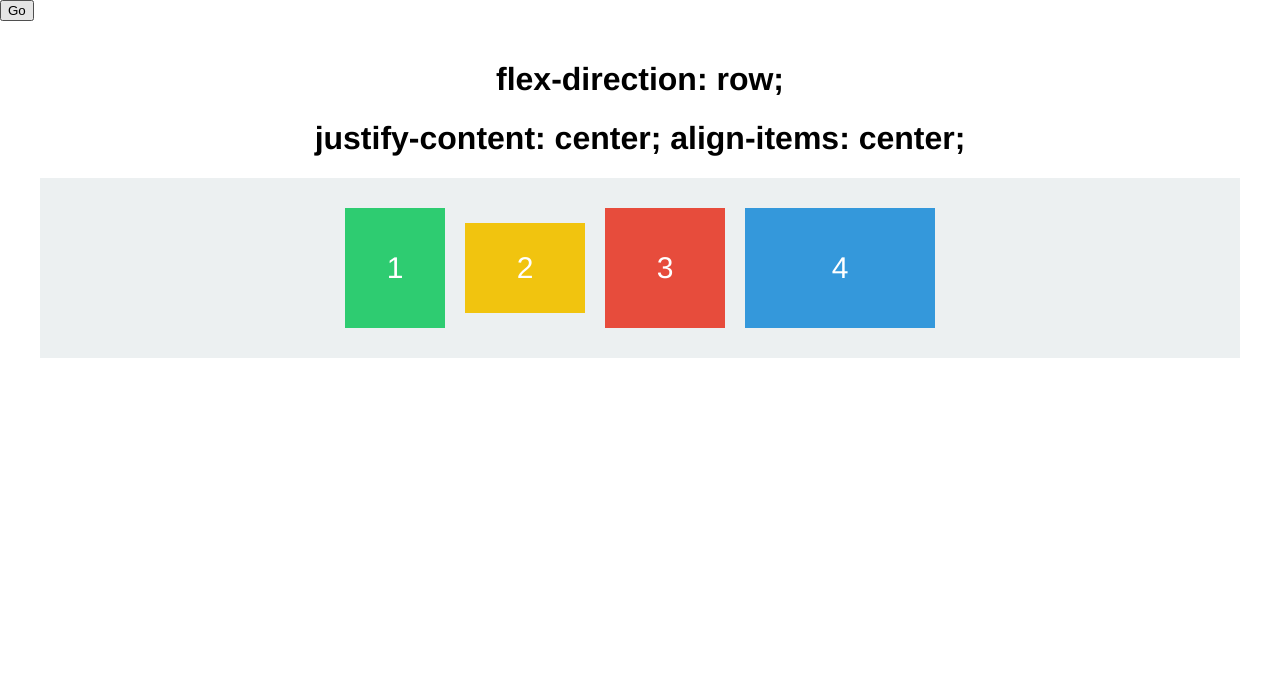
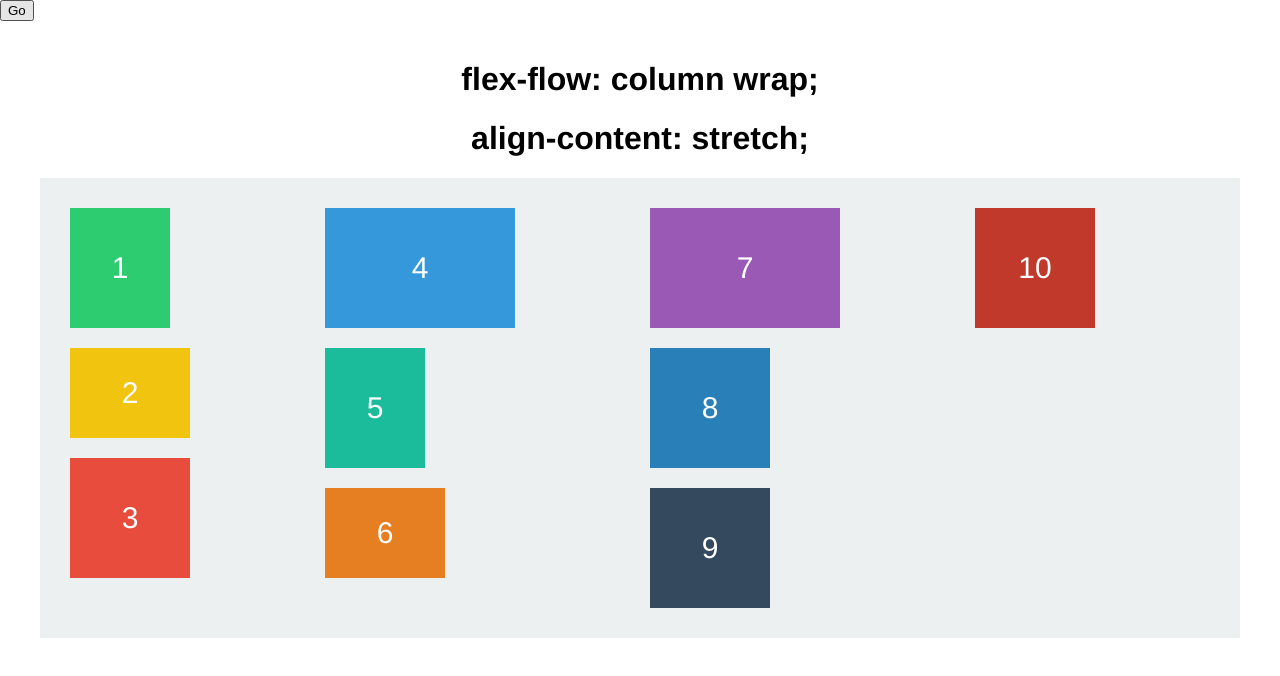
Before and after one commit to scottdomes/flexbox-tutorial, a React (Create React App) app: page / in a window 1280 px wide. Shown: the top 676 px of the page. Built offline with nearby package versions, Linux system fonts and the light colour scheme.

Commit message:
Did gifs for flex-wrap, flex-flow, align-content

```diff
--- a/src/App.css
+++ b/src/App.css
@@ -23,6 +23,7 @@ h1 {
   background-color: #ecf0f1;
   padding: 20px;
   transition: all 2s ease;
+  max-height: 500px;
 }
 
 #container {
@@ -35,28 +36,27 @@ h1 {
 
 #container2 {
   display: flex;
-
+  flex-direction: row;
+  align-items: flex-start;
+  justify-content: flex-start;
+  flex-flow: column wrap;
   /*height: 300px;*/
 }
 
 #container2.stage1 {
-  flex-direction: row;
-  align-items: center;
-  justify-content: center;
+  align-content: stretch;
 }
 
 #container2.stage2 {
-  flex-direction: column;
-  align-items: center;
-  justify-content: center;
+  align-content: flex-start;
 }
 
 #container2.stage3 {
-  align-items: center;
+  align-content: flex-end;
 }
 
 #container2.stage4 {
-  align-items: stretch;
+  align-content: center;
 }
 
 /*#container2.stage4 .square2 {
@@ -64,7 +64,11 @@ h1 {
 }
 */
 #container2.stage5 {
-  align-items: baseline;
+  align-content: space-between;
+}
+
+#container2.stage6 {
+  align-content: space-around;
 }
 
 .square, .square2 {
@@ -114,3 +118,30 @@ p {
   width: 190px;
   background-color: #3498db;
 }
+
+#five, #five2 {
+  width: 100px;
+  background-color: #1abc9c;
+}
+
+#six, #six2 {
+  height: 90px;
+  background-color: #e67e22;
+}
+
+#seven, #seven2 {
+  width: 190px;
+  background-color: #9b59b6;
+}
+
+#eight, #eight2 {
+  background-color: #2980b9;
+}
+
+#nine, #nine2 {
+  background-color: #34495e;
+}
+
+#ten, #ten2 {
+  background-color: #c0392b;
+}
--- a/src/App.js
+++ b/src/App.js
@@ -2,16 +2,22 @@ import React, { Component } from 'react';
 import './App.css';
 
 const text = [
-  'justify-content: center; align-items: center;',
-  'justify-content: center; align-items: center;',
-  'align-items: center;',
-  'align-items: stretch;',
-  'align-items: baseline;',
+  'align-content: stretch;',
+  'align-content: flex-start;',
+  'align-content: flex-end;',
+  'align-content: center;',
+  'align-content: space-between;',
+  'align-content: space-around;'
 ]
 
+// const text2 = false
 const text2 = [
-  'flex-direction: row;',
-  'flex-direction: column;'
+  'flex-flow: column wrap;',
+  'flex-flow: column wrap;',
+  'flex-flow: column wrap;',
+  'flex-flow: column wrap;',
+  'flex-flow: column wrap;',
+  'flex-flow: column wrap;'
 ]
 
 class App extends Component {
@@ -20,7 +26,7 @@ class App extends Component {
 
   animate() {
     this.i++
-    if (this.i === 2) {
+    if (this.i === text.length) {
       this.i = 0
     }
     this.setState({ stage: 'stage' + (this.i + 1) }, () => {
@@ -29,6 +35,12 @@ class App extends Component {
         box2: this.getDimensions('two2'),
         box3: this.getDimensions('three2'),
         box4: this.getDimensions('four2'),
+        box5: this.getDimensions('five2'),
+        box6: this.getDimensions('six2'),
+        box7: this.getDimensions('seven2'),
+        box8: this.getDimensions('eight2'),
+        box9: this.getDimensions('nine2'),
+        box10: this.getDimensions('ten2'),
         cont: this.getContainerDimensions(),
       })
     })
@@ -59,6 +71,12 @@ class App extends Component {
       box2: this.getDimensions('two2'),
       box3: this.getDimensions('three2'),
       box4: this.getDimensions('four2'),
+      box5: this.getDimensions('five2'),
+      box6: this.getDimensions('six2'),
+      box7: this.getDimensions('seven2'),
+      box8: this.getDimensions('eight2'),
+      box9: this.getDimensions('nine2'),
+      box10: this.getDimensions('ten2'),
       cont: this.getContainerDimensions()
     })
   }
@@ -66,7 +84,7 @@ class App extends Component {
   render() {
     return (
       <div>
-        <h1>{text2[this.i]}</h1>
+        { text2 && <h1>{text2[this.i]}</h1> }
         <h1>{text[this.i]}</h1>
         <div id="app">
           <div id="container" style={this.state.cont}>
@@ -74,12 +92,24 @@ class App extends Component {
             <div id="two" style={this.state.box2} className="square"><p>2</p></div>
             <div id="three" style={this.state.box3} className="square"><p>3</p></div>
             <div id="four" style={this.state.box4} className="square"><p>4</p></div>
+            <div id="five" style={this.state.box5} className="square"><p>5</p></div>
+            <div id="six" style={this.state.box6} className="square"><p>6</p></div>
+            <div id="seven" style={this.state.box7} className="square"><p>7</p></div>
+            <div id="eight" style={this.state.box8} className="square"><p>8</p></div>
+            <div id="nine" style={this.state.box9} className="square"><p>9</p></div>
+            <div id="ten" style={this.state.box10} className="square"><p>10</p></div>
           </div>
           <div id="container2" className={'adjusted ' + this.state.stage}>
             <div id="one2" className="square2"><p>1</p></div>
             <div id="two2" className="square2"><p>2</p></div>
             <div id="three2" className="square2"><p>3</p></div>
             <div id="four2" className="square2"><p>4</p></div>
+            <div id="five2" className="square2"><p>5</p></div>
+            <div id="six2" className="square2"><p>6</p></div>
+            <div id="seven2" className="square2"><p>7</p></div>
+            <div id="eight2" className="square2"><p>8</p></div>
+            <div id="nine2" className="square2"><p>9</p></div>
+            <div id="ten2" className="square2"><p>10</p></div>
           </div>
         </div>
         <button onClick={this.animate.bind(this)}>Go</button>
```
